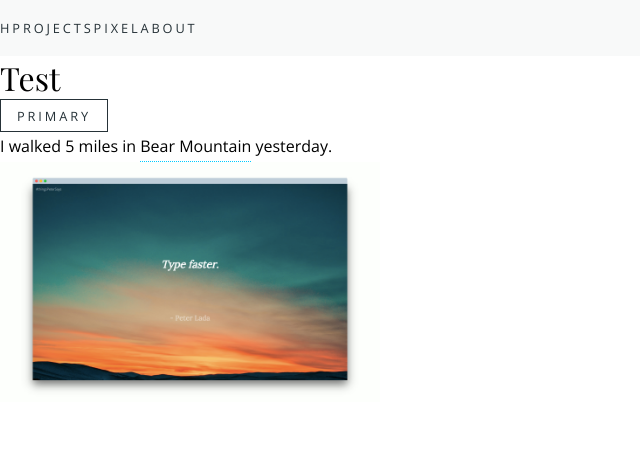
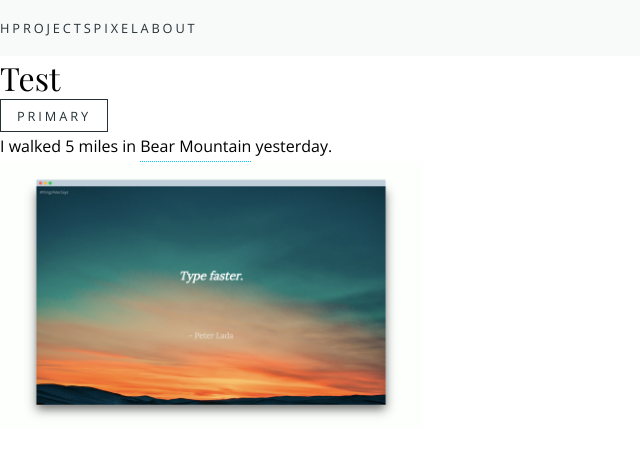
Before and after one commit to helencho/website, a React (Create React App) app: page /test in a window 1280 px wide. Shown: the top 456 px of the page, without its empty margins (0-640 px from the left). Built offline with nearby package versions, Linux system fonts and the light colour scheme.

Commit message:
finetune styles and delete unused functions

```diff
--- a/src/components/elements/ProjectImage.js
+++ b/src/components/elements/ProjectImage.js
@@ -1,27 +1,15 @@
 import React, { Component } from 'react';
 
 class ProjectImage extends Component {
-    state = {
-        hover: false
-    }
-
-    toggleHover = () => {
-        this.setState({
-            hover: !this.state.hover
-        })
-    }
-
     render() {
-        console.log(this.state)
-
         return (
-            <div onMouseOver={this.toggleHover} onMouseLeave={this.toggleHover} className="ProjectImage">
+            <div className="ProjectImage">
                 <img src={this.props.url} alt="Image text" />
                 <div className="overlay">
                     <div className="text">
-                        <h3>Elevate</h3>
-                        <p>Project description goes here</p>
-                        <p>Postgres, Express, React, Node.js</p>
+                        <h3>{this.props.name}</h3>
+                        <p>{this.props.description}</p>
+                        <p>{this.props.stacks}</p>
                     </div>
                 </div>
             </div>
--- a/src/components/pages/Test.js
+++ b/src/components/pages/Test.js
@@ -10,7 +10,11 @@ class Test extends Component {
                 <h1>Test</h1>
                 <Button text="Primary" />
                 <p>I walked 5 miles in <Anchor text="Bear Mountain" /> yesterday.</p>
-                <ProjectImage url="./assets/projects/peter-screely.png" />
+                <ProjectImage
+                    url="./assets/projects/peter-screely.png"
+                    name="Sh*t Peter Says"
+                    description="Farewell gift to the instructor"
+                    stacks="JavaScript, CSS" />
             </div>
         )
     }
--- a/src/stylesheets/App.css
+++ b/src/stylesheets/App.css
@@ -59,10 +59,8 @@
 /*    ProjectImage    */
 /*--------------------*/
 .ProjectImage {
-    width: 380px;
+    width: 33%;
     position: relative;
-    /* height: 200px; */
-    /* width: auto; */
 }
 
 .ProjectImage img {
```
